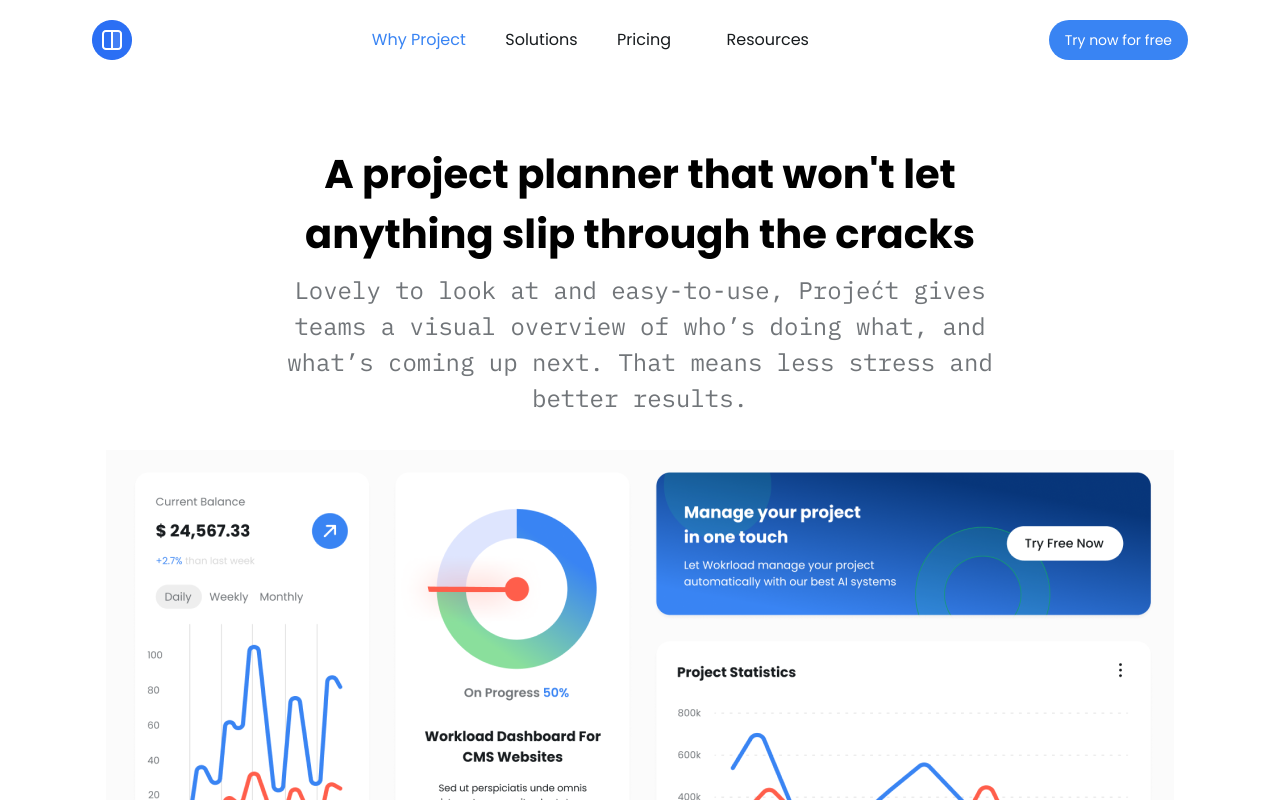
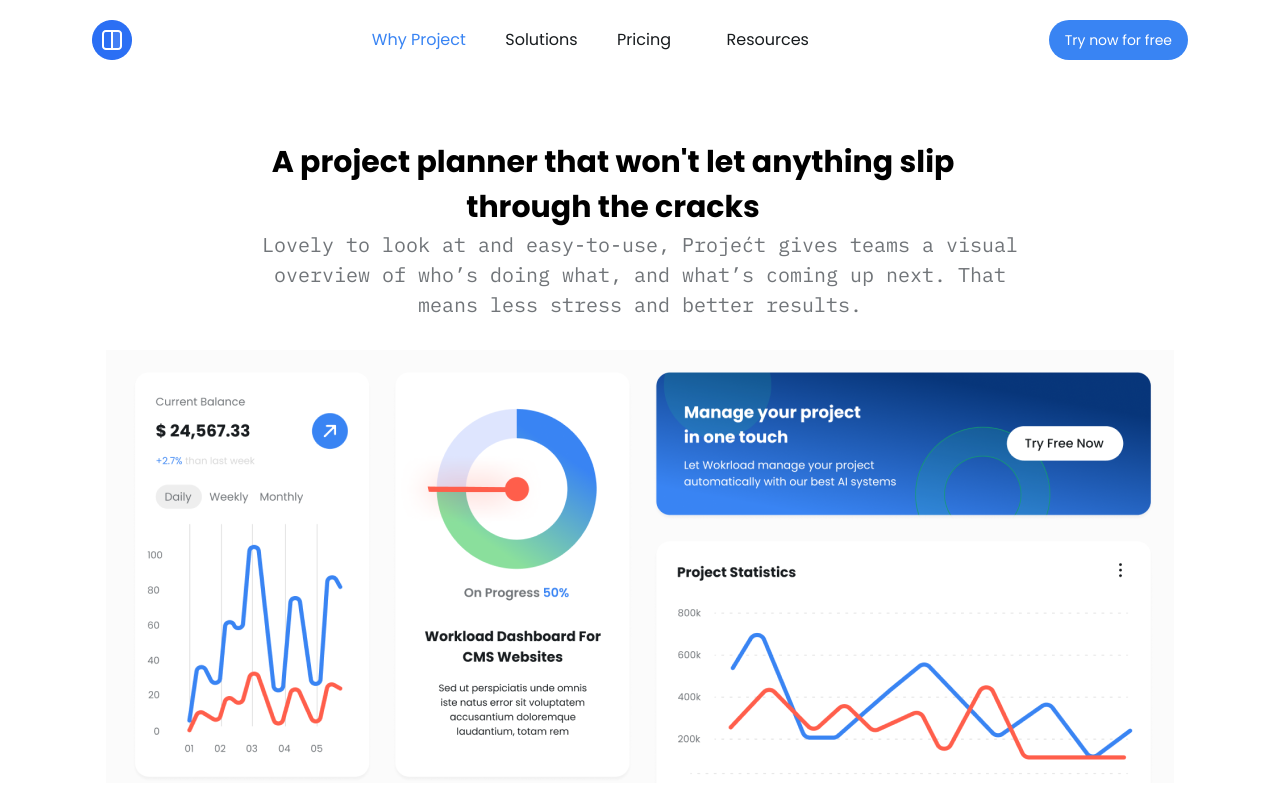
Before and after one commit to hassanamir05/saas-landing-page, a React (Vite) app: page /why-project in a window 1280 px wide. Shown: the top 800 px of the page. Built offline with nearby package versions, Linux system fonts and the light colour scheme.

Commit message:
fixed some minor issues

```diff
--- a/src/Pages/About-us/AboutUs.tsx
+++ b/src/Pages/About-us/AboutUs.tsx
@@ -14,14 +14,15 @@ const AboutUs = () => {
   return (
     <div className="flex  flex-col justify-center items-center  w-full max-w-[1132px] px-[20px] mobile:py-[20px] mobile:pb-0 mobile:mb-0 gap-y-[30px] mt-[20px] mobile:mt-0">
       <div className="flex flex-col w-full text-center  max-w-[800px]">
-        <Heading
-          content="A project planner that won't let anything slip through the cracks"
-          customClass=" w-full max-w-[746px] midDevice:text-[23px] midDevice:text-center max-w-full midDevice:max-w-full"
-        />
-        <Text
-          content="Lovely to look at and easy-to-use, Projećt gives teams a visual overview of who’s doing what, and what’s coming up next. That means less stress and better results."
-          customClass=" max-w-[800px] px-4 text-center laptop:text-dark tablet:text-dark midDevice:text-dark midDevice:max-w-full text-[20px]"
-        />
+        <p className=" font-poppins font-bold text-[30px] w-full max-w-[746px] midDevice:text-[23px] midDevice:text-center midDevice:max-w-full mobile:text-[25px]">
+          A project planner that won't let anything slip through the cracks
+        </p>
+
+        <p className="text-light font-ibm max-w-[800px] px-4 text-center laptop:text-dark tablet:text-dark midDevice:text-dark midDevice:max-w-full text-[20px] mobile:text-[16px]">
+          Lovely to look at and easy-to-use, Projećt gives teams a visual
+          overview of who’s doing what, and what’s coming up next. That means
+          less stress and better results.
+        </p>
       </div>
       <div>
         <img src={AboutUsImage} alt="iamge" />
--- a/src/Pages/HeroSection/HeroSection.tsx
+++ b/src/Pages/HeroSection/HeroSection.tsx
@@ -10,7 +10,7 @@ const pointsData = [
 
 const HeroSection = () => {
   return (
-    <div className="flex flex-row justify-center items-center midDevice:flex-col w-full max-w-[1132px] mobile:px-[20px] gap-y-[20px]">
+    <div className="flex flex-row justify-center items-center midDevice:flex-col w-full max-w-[1132px] mobile:px-[20px] gap-y-[20px] desktop:my-[100px] wide-desktop:my-[100px]">
       {/*Contet Portion*/}
       <div className=" w-[50%] midDevice:w-full flex flex-col justify-center midDevice:items-center midDevice:px-3 mb-10">
         <Heading
--- a/src/Pages/Testimonials/Testimonials.tsx
+++ b/src/Pages/Testimonials/Testimonials.tsx
@@ -53,7 +53,7 @@ const Testimonials = () => {
 
         {/* Wrap the testimonial content with transition classes */}
         <div
-          className={`transform transition-transform duration-500 ease-in-out ${
+          className={`transform transition-transform duration-500 ease-in-out flex flex-col justify-center items-center ${
             isAnimating
               ? "translate-x-0 opacity-0"
               : "translate-x-0 opacity-100"
@@ -62,13 +62,12 @@ const Testimonials = () => {
           {/* Testimonial Text */}
           <Text
             content={testimonialsData[currentTestimonial].text}
-            customClass="mobile:px-[20px] text-center m-0 p-0 transition-opacity duration-500"
+            customClass="mobile:px-[20px] text-center m-0 p-0 transition-opacity duration-500 m"
           />
           {/* Author Name */}
-          <ActionLine
-            content={testimonialsData[currentTestimonial].author}
-            customClass="text-[14px] text-center tablet:text-[14px] midDevice:text-[14px] mobile:text-[14px] m-0 mobile:px-[30px] p-0 transition-opacity duration-500"
-          />
+          <p className=" text-primary font-ibm text-[18px] text-center tablet:text-[14px] midDevice:text-[14px] mobile:text-[14px] m-0 mobile:px-[30px] p-0 transition-opacity duration-500">
+            {testimonialsData[currentTestimonial].author}
+          </p>
         </div>
       </div>
 
```
